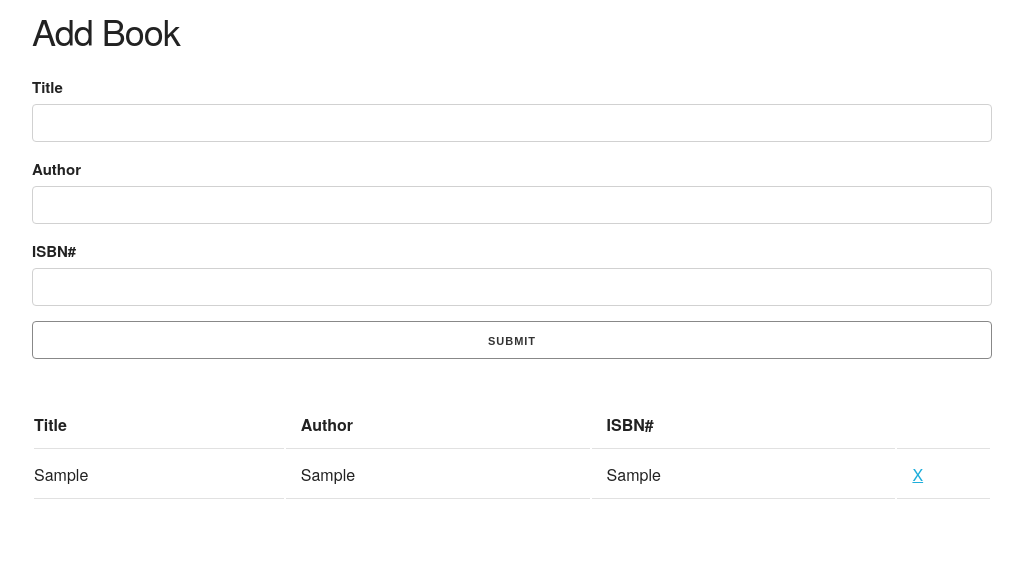
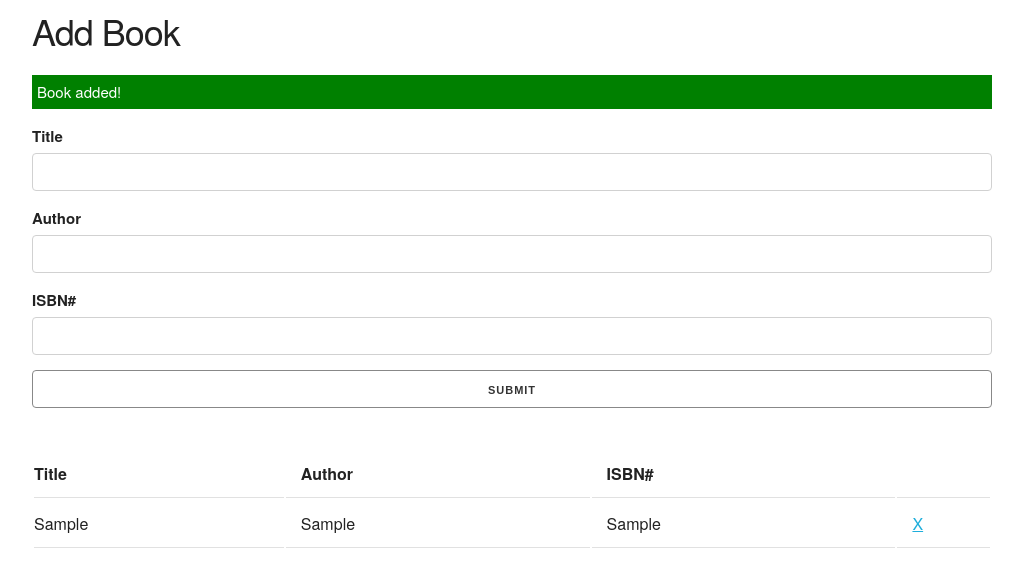
Before and after one commit to tuhindewan/Book-List, a plain HTML site: page index.html in a window 1280 px wide. Both pictures are taken after typing "Sample", "Sample", "Sample" into the empty fields and a click on the input "Submit". Shown: the whole page, without its empty margins (128-1151 px from the left). Drawn offline with nearby package versions, Linux system fonts and the light colour scheme.

Commit message:
Form validation

```diff
--- a/index.html
+++ b/index.html
@@ -5,6 +5,21 @@
     <meta name="viewport" content="width=device-width, initial-scale=1.0">
     <title>Document</title>
     <link rel="stylesheet" href="https://cdnjs.cloudflare.com/ajax/libs/skeleton/2.0.4/skeleton.css"/>
+    <style>
+        .success, .error{
+            color: white;
+            padding: 5px;
+            margin: 5px 0 15px 0;
+        }
+
+        .success {
+            background: green;
+        }
+
+        .error {
+            background: red;
+        }
+    </style>
 </head>
 <body>
     <div class="container">
--- a/js/script.js
+++ b/js/script.js
@@ -34,6 +34,26 @@ class List {
     }
 }
 
+// Validation class
+
+class Validation {
+    constructor(){
+
+    }
+
+    showAlert(message, className){
+        let div = document.createElement('div');
+        div.className = `alert ${className}`;
+        div.appendChild(document.createTextNode(message));
+        let container = document.querySelector('.container');
+        let form  =document.querySelector('#book-form');
+        container.insertBefore(div, form);
+        setTimeout(()=>{
+            document.querySelector('.alert').remove();
+        }, 3000);
+    }
+}
+
 // Get the form element
 
 let form = document.querySelector("#book-form");
@@ -51,8 +71,16 @@ function newBook(e) {
 
     let book = new Book(title, author, isbn);
     let list = new List();
-    list.addToBookList(book);
-    list.clearFields();
+    let validation = new Validation();
+
+    if (title === '' || author === '' || isbn === '') {
+        validation.showAlert("Please fill all the fields!", 'error');
+    }else{
+        list.addToBookList(book);
+        list.clearFields();
+        validation.showAlert("Book added!", 'success');
+    }
+
 
     e.preventDefault();
 }
```
